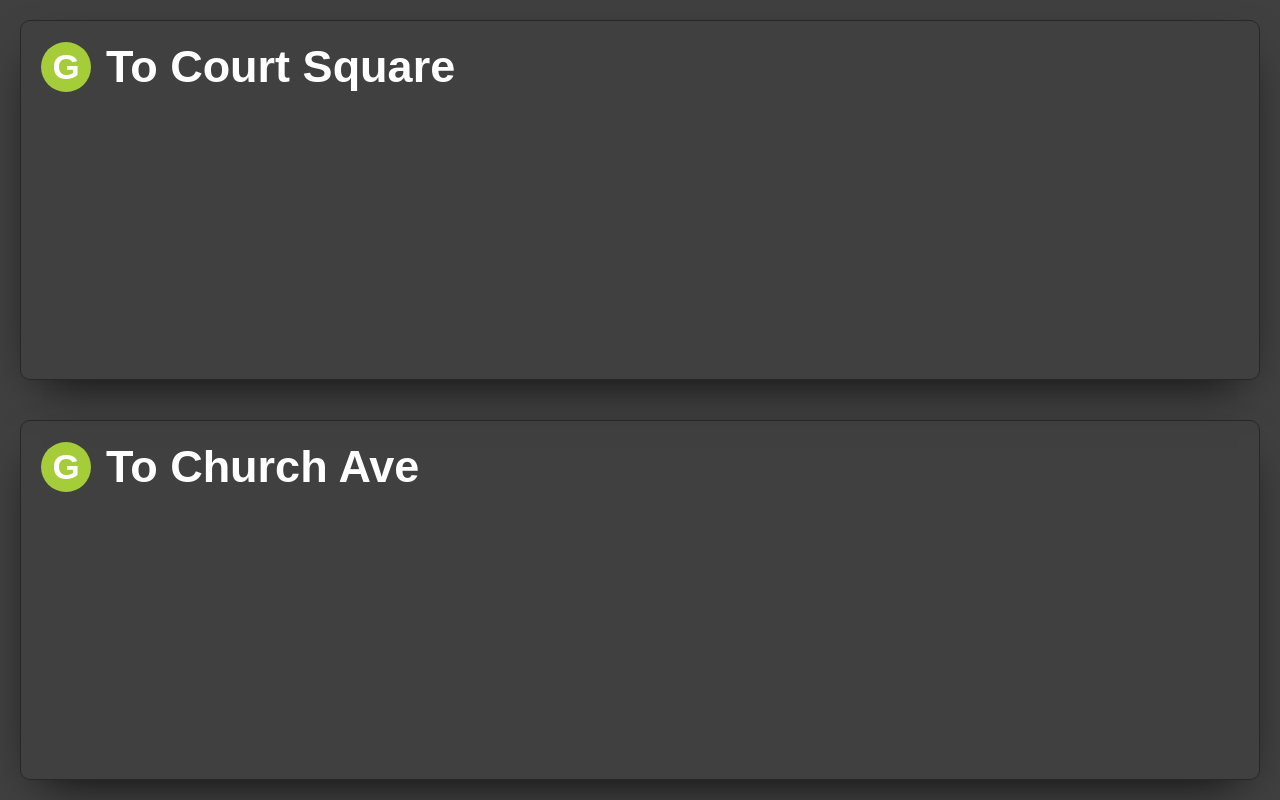
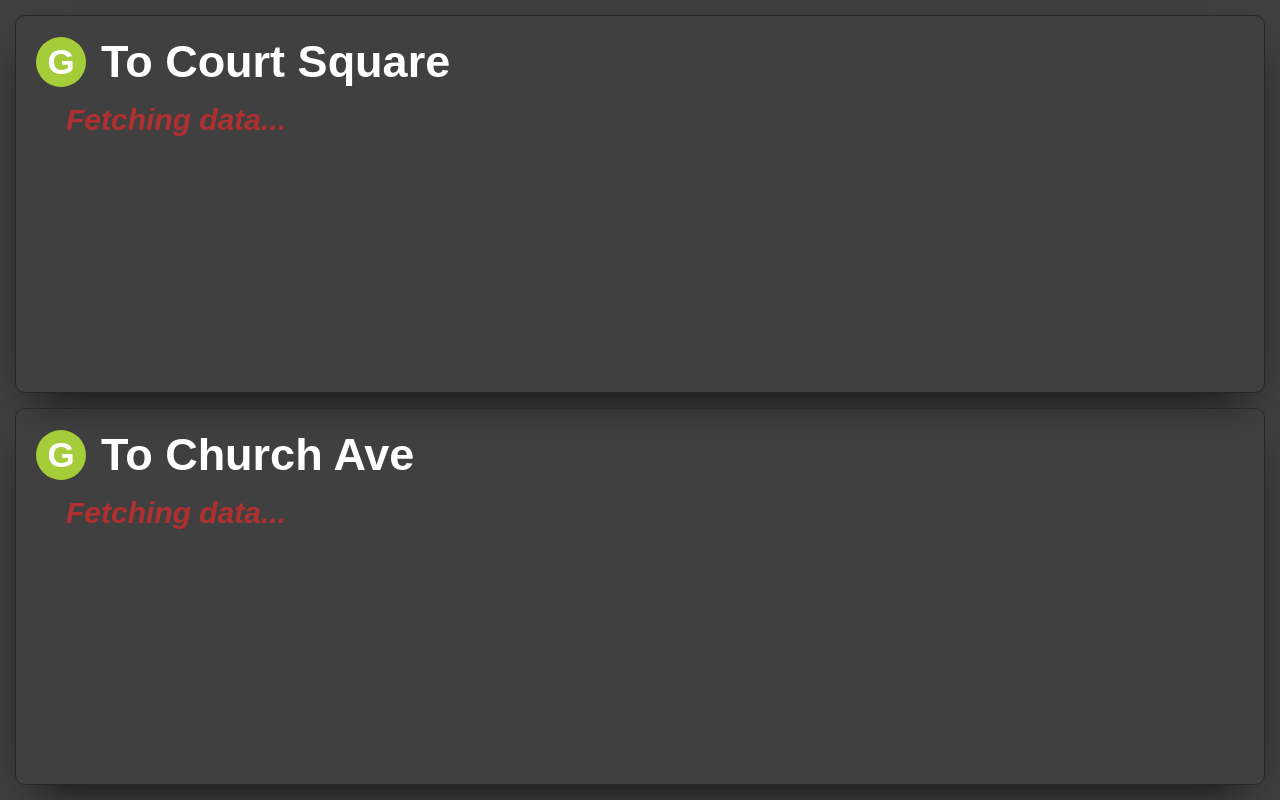
Before and after one commit to hen-wood/subway-tracker, a plain HTML site: page frontend/index.html in a window 1280 px wide. Drawn offline with Linux system fonts and the light colour scheme.

Commit message:
more style changes

```diff
--- a/frontend/index.html
+++ b/frontend/index.html
@@ -13,16 +13,20 @@
           <div class="line-logo">G</div>
           <h2 class="direction-title">To Court Square</h2>
         </div>
-          <p class="time-title" id="courtSquareTime"></p>
+        <div class="time-title-container">
+          <p class="time-title fade-in-out" id="courtSquareTime">Fetching data...</p>
           <p class="time-title" id="courtSquareChance"></p>
+        </div>
       </div>
       <div class="time-box">
         <div class="title-container">
           <div class="line-logo">G</div>
           <h2 class="direction-title">To Church Ave</h2>
         </div>
-          <p class="time-title" id="churchAveTime"></p>
+        <div class="time-title-container">
+          <p class="time-title fade-in-out" id="churchAveTime">Fetching data...</p>
           <p class="time-title" id="churchAveChance"></p>
+        </div>
       </div>
     </div>
     <script src="./script.js"></script>
--- a/frontend/script.js
+++ b/frontend/script.js
@@ -20,7 +20,7 @@
       churchAveEl.classList.remove(`fade-in-out`);
     }
 
-    churchAveChanceEl.innerText = `Next chance ${getMinutesAndSecondsFromNow(
+    churchAveChanceEl.innerText = `Next arrival ${getMinutesAndSecondsFromNow(
       churchAveChance
     )}`;
 
@@ -31,7 +31,7 @@
       courtSquareEl.classList.remove(`fade-in-out`);
     }
 
-    courtSquareChanceEl.innerText = `Next chance ${getMinutesAndSecondsFromNow(
+    courtSquareChanceEl.innerText = `Next arrival ${getMinutesAndSecondsFromNow(
       courtSquareChance
     )}`;
   }, 10 * 1000);
--- a/frontend/styles.css
+++ b/frontend/styles.css
@@ -11,6 +11,8 @@
   flex-direction: column;
   background-color: rgb(64, 64, 64);
   color: white;
+  padding: 0 15px 15px 15px;
+  box-sizing: border-box;
 }
 
 .time-box {
@@ -18,15 +20,18 @@
   height: 100%;
   max-width: 100%;
   box-shadow: 0 18px 48px -22px black;
-  margin: 20px;
-  padding: 20px 20px 0px 20px;
+  padding: 20px 20px 20px 20px;
   border-radius: 10px;
   border: 1px solid #272727;
+  display: flex;
+  flex-direction: column;
+  margin-top: 15px;
 }
 
 .title-container {
   display: flex;
   align-items: center;
+  margin-bottom: 15px;
 }
 
 .direction-title {
@@ -34,9 +39,17 @@
   margin: 0;
 }
 
+.time-title-container{
+  display: flex;
+  justify-content: space-between;
+  flex-direction: column;
+  height: 100%;
+  padding-left: 30px;
+}
+
 .time-title {
   font-size: 30px;
-  margin: 10px;
+  margin: 0;
 }
 
 .line-logo {
@@ -67,4 +80,5 @@
   animation: fadeInOut 3s ease-in-out infinite;
   color: rgb(211, 43, 43);
   font-weight: bold;
+  font-style: italic;
 }
```
Lines whose indentation alone changed are shown as unchanged.
